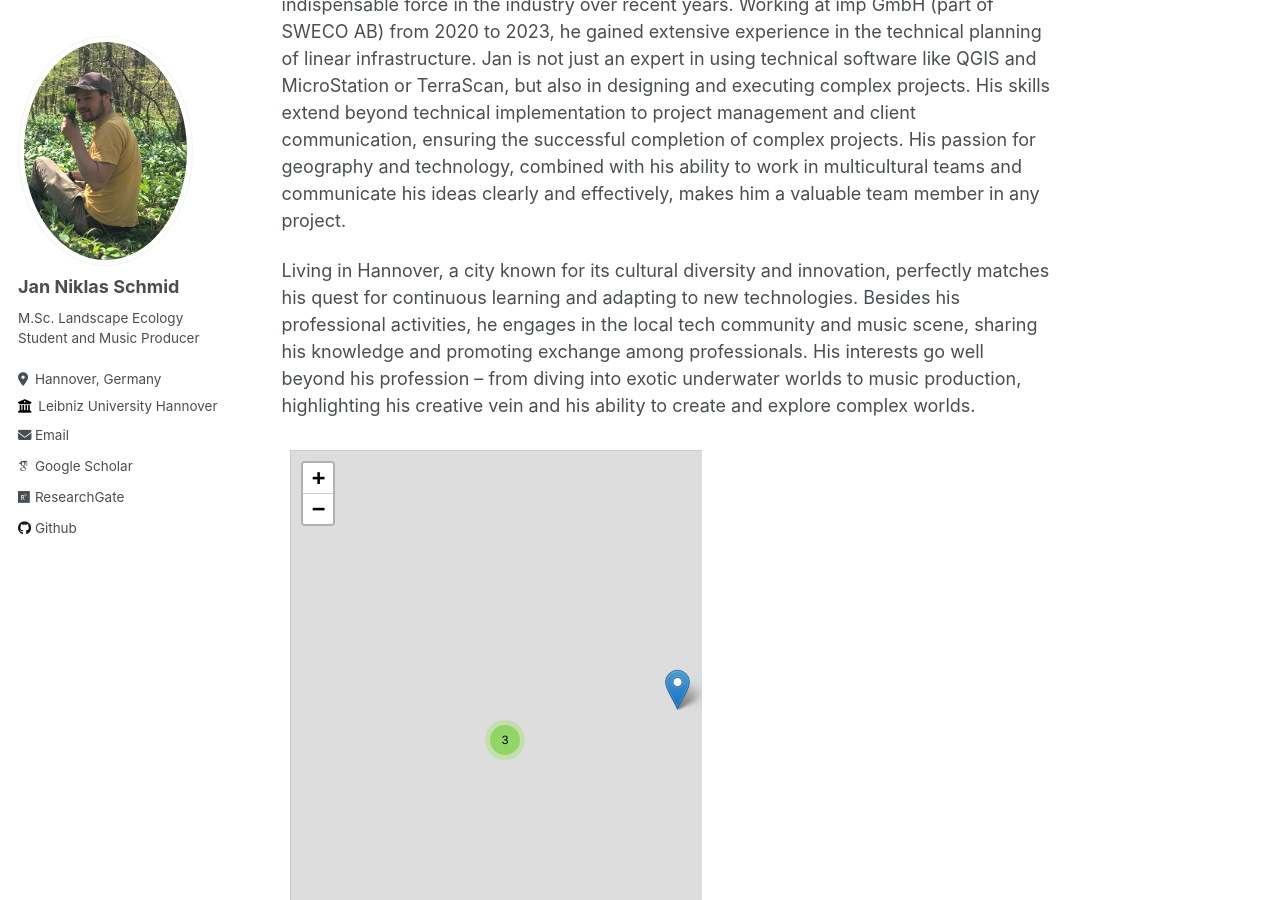
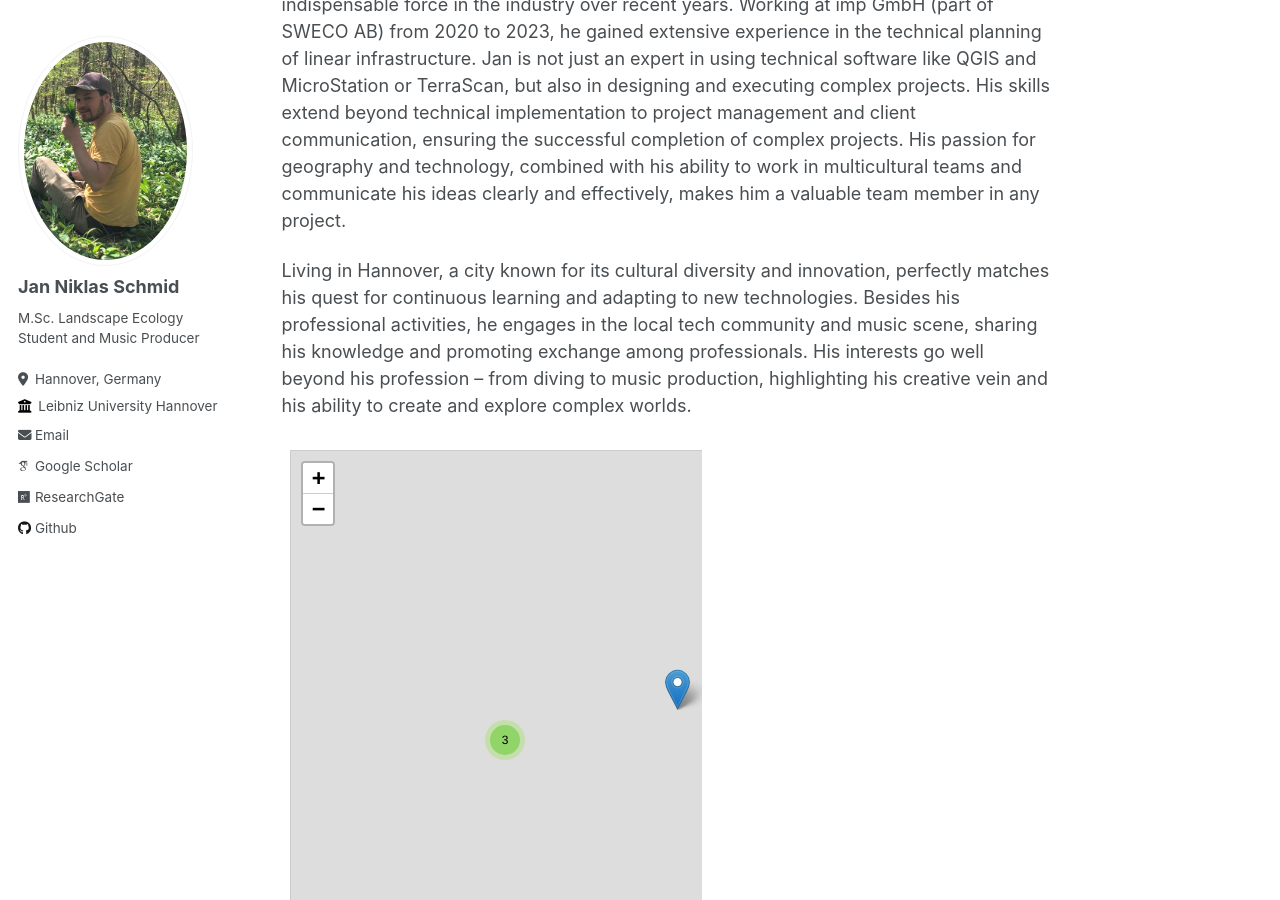
Before and after one commit to jnschmd44/jnschmd44.github.io, a Jekyll site: the page built from _pages/about.md, in a window 1280 px wide and 900 px high, scrolled down 517 px. Built offline with Jekyll 4.4.1, drawn with Linux system fonts in a browser that asks for light colours; nearby versions of some CDN libraries; some web fonts are replaced.

Commit message:
Update about.md

```diff
--- a/_pages/about.md
+++ b/_pages/about.md
@@ -13,7 +13,7 @@ After his Geography B.Sc. @ Georg-August University Göttingen in 2019, Jan has
 
 With his deep understanding of Geographic Information Systems (GIS), he's become an indispensable force in the industry over recent years. Working at imp GmbH (part of SWECO AB) from 2020 to 2023, he gained extensive experience in the technical planning of linear infrastructure. Jan is not just an expert in using technical software like QGIS and MicroStation or TerraScan, but also in designing and executing complex projects. His skills extend beyond technical implementation to project management and client communication, ensuring the successful completion of complex projects. His passion for geography and technology, combined with his ability to work in multicultural teams and communicate his ideas clearly and effectively, makes him a valuable team member in any project.
 
-Living in Hannover, a city known for its cultural diversity and innovation, perfectly matches his quest for continuous learning and adapting to new technologies. Besides his professional activities, he engages in the local tech community and music scene, sharing his knowledge and promoting exchange among professionals. His interests go well beyond his profession – from diving into exotic underwater worlds to music production, highlighting his creative vein and his ability to create and explore complex worlds.
+Living in Hannover, a city known for its cultural diversity and innovation, perfectly matches his quest for continuous learning and adapting to new technologies. Besides his professional activities, he engages in the local tech community and music scene, sharing his knowledge and promoting exchange among professionals. His interests go well beyond his profession – from diving to music production, highlighting his creative vein and his ability to create and explore complex worlds.
 
 
 <iframe src="/talkmap/map.html" height="500" width="420" style="border:none;"></iframe>
```
